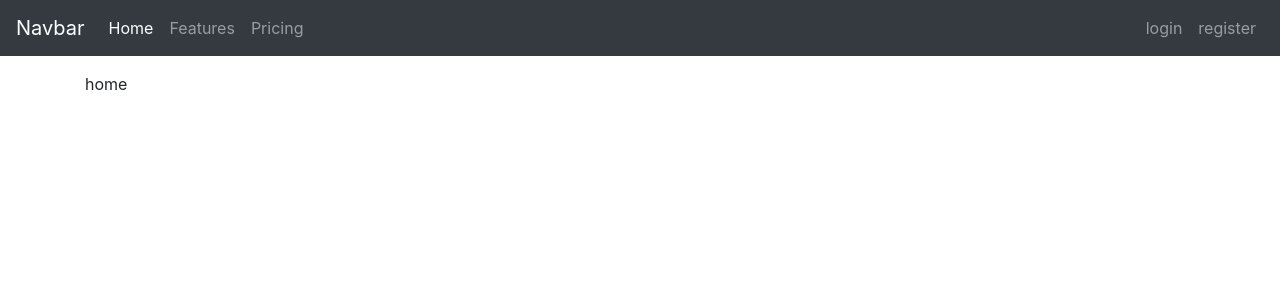
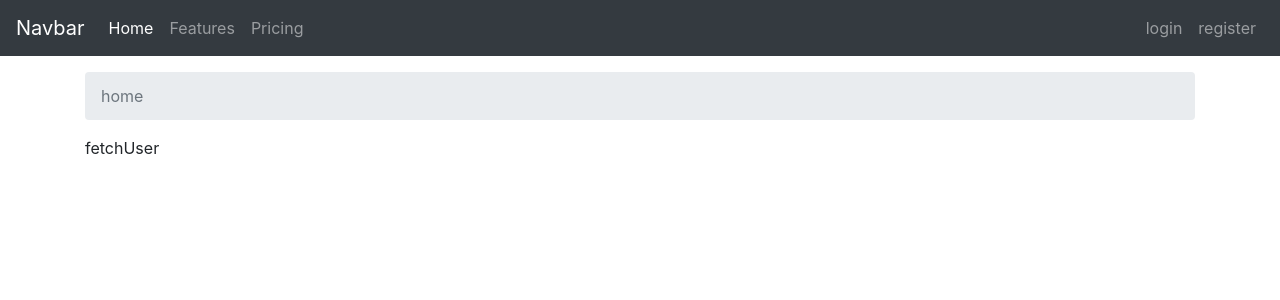
Before and after one commit to tickstudiu/nuxtjs-basic-login, a Nuxt app: page / in a window 1280 px wide. Shown: the top 300 px of the page. Built offline with nearby package versions, Linux system fonts and the light colour scheme; no server answers.

Commit message:
update custom login check

```diff
--- a/pages/index.vue
+++ b/pages/index.vue
@@ -1,9 +1,38 @@
 <template>
-  <div>home</div>
+  <div>
+    <b-breadcrumb :items="items"></b-breadcrumb>
+    <a style="cursor: pointer;" v-on:click="getUser">fetchUser</a>
+  </div>
 </template>
 
 <script>
 export default {
-  middleware: 'auth',
+  middleware({ store, redirect }) {
+    // If the user is not authenticated
+    if (!store.state.auth.loggedIn) {
+      return redirect('/login')
+    } else {
+
+    }
+  },
+  data() {
+    return {
+      items: [
+        {
+          text: 'home',
+          href: '/',
+        },
+      ],
+    }
+  },
+  methods: {
+    getUser(event) {
+      event.preventDefault()
+
+      this.$auth.fetchUser().then((res) => {
+        console.log(res)
+      })
+    },
+  },
 }
 </script>
--- a/pages/login.vue
+++ b/pages/login.vue
@@ -35,7 +35,6 @@ export default {
   methods: {
     userLogin(event) {
       event.preventDefault()
-      this.$toast.show('Logging in...')
       this.$auth.loginWith('local', { data: this.login }).then((res) => {
         this.$toast.success('Successfully authenticated')
       })
```
